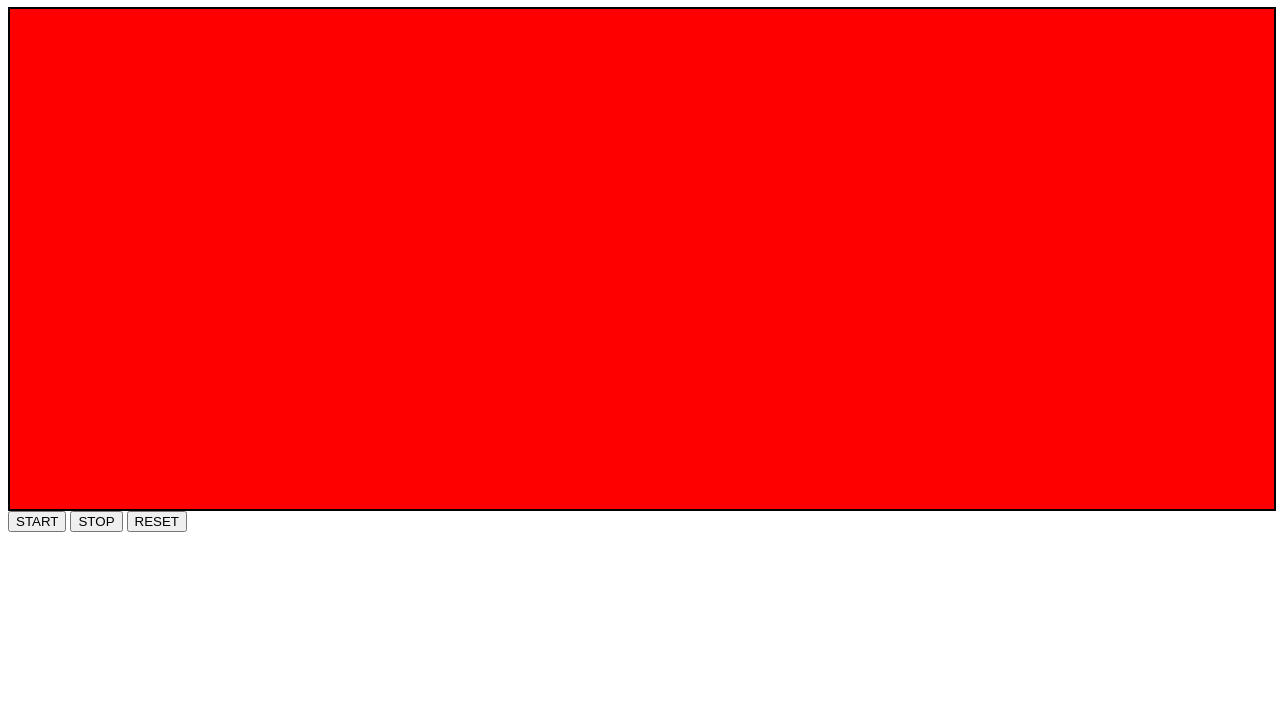
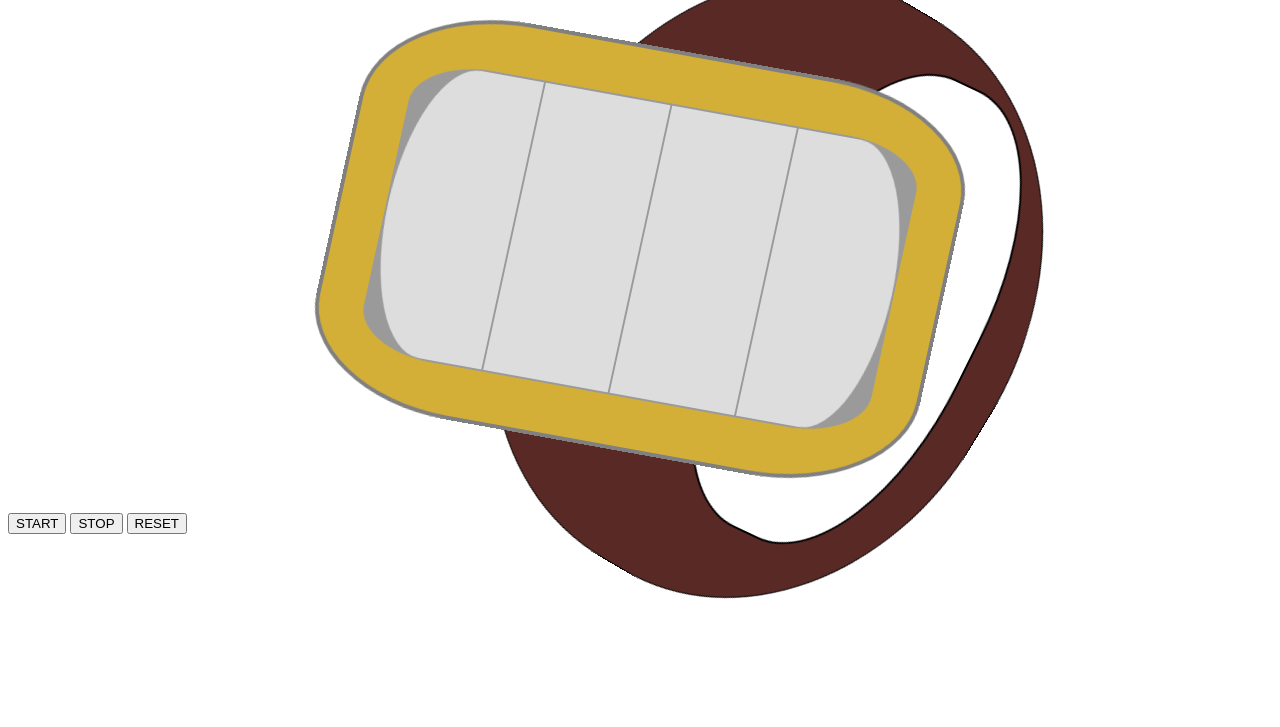
Before and after one commit to fourloops/StopwatchFO, a plain HTML site: page index.html in a window 1280 px wide. Shown: the part 73-800 px from the top of the page. Drawn offline with Linux system fonts and the light colour scheme.

Commit message:
stopwatch css styling and time-data in a table

```diff
--- a/index.html
+++ b/index.html
@@ -9,11 +9,17 @@
         <h1>THE STOPWATCH APP</h1>
         <section id="stopwatch">
             <div id="display">
-                <span id='hours'></span>
-                <span id='minutes'></span>
-                <span id='seconds'></span>
-                <span id='cSeconds'></span>
+                <table>
+                    <tr>
+                        <td id='hours'></td>
+                        <td id='minutes'></td>
+                        <td id='seconds'></td>
+                        <td id='cSeconds'></td>
+                    </tr>
+                </table>
             </div>
+            <div class="bracelet left"></div>
+            <div class="bracelet right"></div>
             <button id='start'>START</button>
             <button id='stop'>STOP</button>
             <button id='reset'>RESET</button>
--- a/style.css
+++ b/style.css
@@ -1,14 +1,74 @@
+body{
+    perspective: 1000px;
+}
+iframe {
+    width:75%;
+    height: 500px;
+    margin: 20px auto;
+}
 #display {
-    background-color: red;
+    margin: 60px auto;
+    background-color: #D4AF37;
     display: block;
-    width: 100%;
-    height: 500px;
-    border: 2px solid black;
+    width: 50%;
+    border: 4px solid grey;
     font-size: 5em;
     text-align: center;
+    border-radius: 25%;
+    transform: rotateY(-15deg) rotateX(10deg) rotateZ(10deg) ;
+    z-index: 2;
+}
+.bracelet {
+    position:absolute;
+    border: 1px solid black;
+    z-index: -1;
+}
+.left {
+    top: 75px;
+    left:35%;
+    height: 90%;
+    width:  50%;
+    border-radius: 50% 45% 50% 45%;
+    transform: rotateY(-10deg) rotateX(10deg) rotateZ(120deg) ;
+    background-color: #592925;
+
+}
+.right {
+    top: 110px;
+    left:57%;
+    height: 85%;
+    width:  20%;
+    border-radius:45% 45% 45% 45%;
+    transform: rotateY(-10deg) rotateX(10deg) rotateZ(25deg) ;
+    background-color: white;
+    border: 2px solid black;
+}
+
+h1 {
+
 }
 
 #stopwatch {
     height: 100%;
     width: 100%;
 }
+table {
+    margin: 50px auto;
+    width: 85%;
+    height: 300px;
+    background-color: #9a9a9a;
+    border-radius: 15%;
+
+}
+td {
+    padding: 0 20px;
+    width: 25%;
+    height: 50%;
+    background-color: #DDDDDD;
+}
+td:first-child {
+    border-radius: 80% 0 0 80%;
+}
+td:last-child {
+    border-radius: 0 80% 80% 0;
+}
```
Also changed, not shown: test/test.html (+2 -0 lines).
